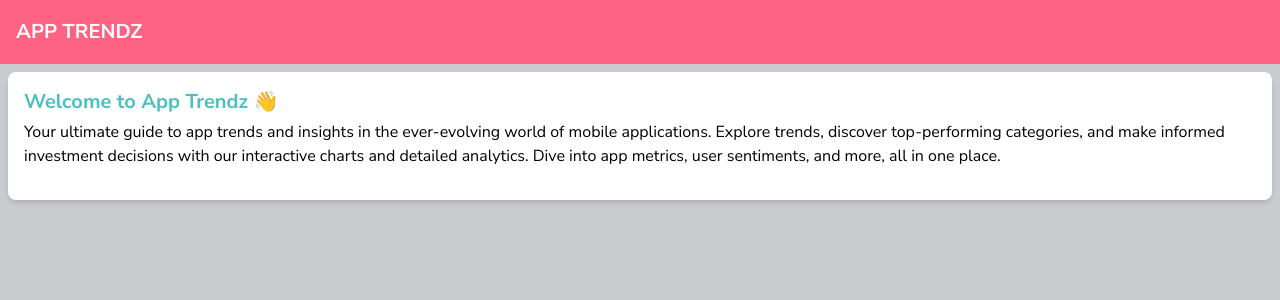
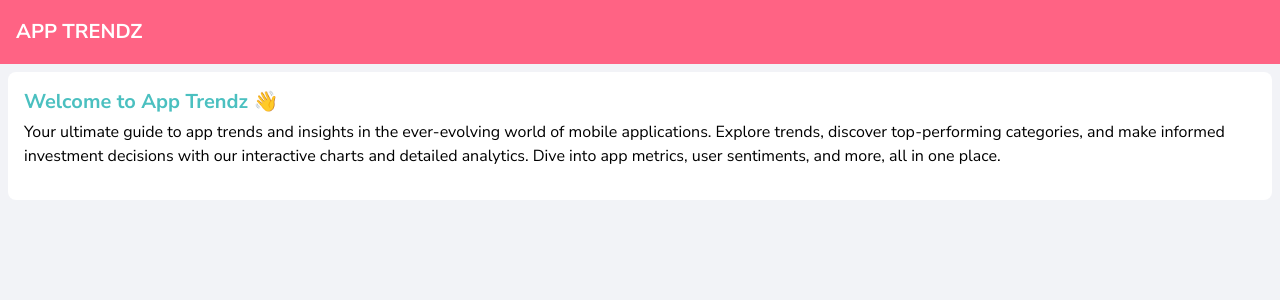
Before and after one commit to mis-coder/app-trend-insights-dashboard, a Next.js app: page / in a window 1280 px wide. Shown: the top 300 px of the page. Built offline with nearby package versions, Linux system fonts and the light colour scheme.

Commit message:
ui changes

```diff
--- a/app/page.tsx
+++ b/app/page.tsx
@@ -2,7 +2,7 @@ import Description from "@/components/Dashboard/description";
 
 export default async function Home() {
   return (
-    <main className="h-full w-screen bg-silver p-2">
+    <main className="h-full w-screen bg-silver-light p-2">
       <Description />
     </main>
   );
--- a/components/Dashboard/description.tsx
+++ b/components/Dashboard/description.tsx
@@ -1,7 +1,7 @@
 //TODO: reuse the outer div for all cards
 const Description = () => {
   return (
-    <div className="h-auto w-full bg-white rounded-lg p-4 pb-8 shadow-md">
+    <div className="h-auto w-full bg-white rounded-lg p-4 pb-8 shadow-outline">
       <h1 className="text-green font-bold text-xl">Welcome to App Trendz 👋</h1>
       <p className="text-base mt-1">
         Your ultimate guide to app trends and insights in the ever-evolving
--- a/tailwind.config.ts
+++ b/tailwind.config.ts
@@ -21,6 +21,7 @@ const config: Config = {
         green: "#4bc0c0",
         purple: "#9966ff",
         silver: "#c9cbcf",
+        "silver-light": "#f2f3f7",
       },
     },
   },
```
